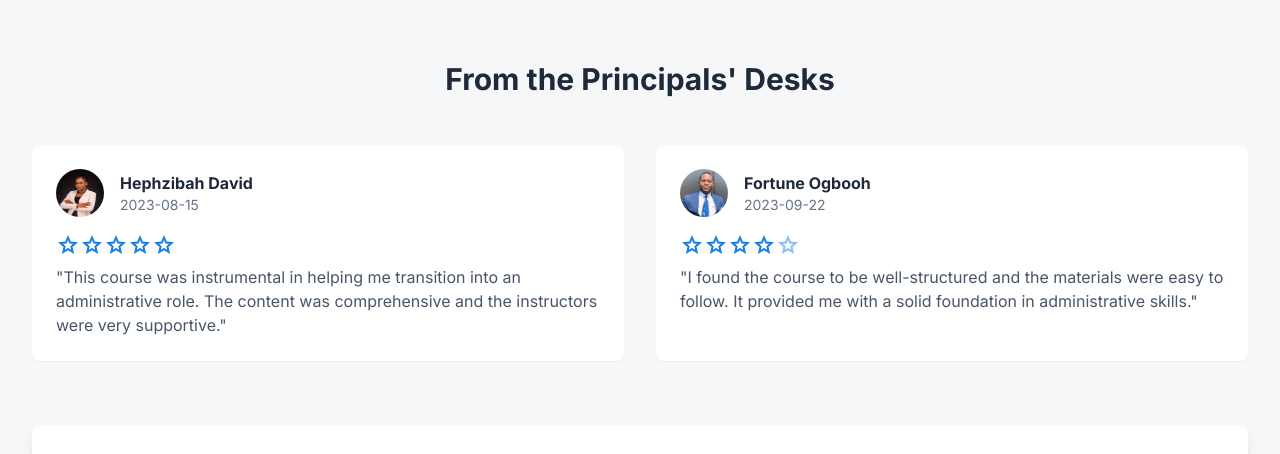
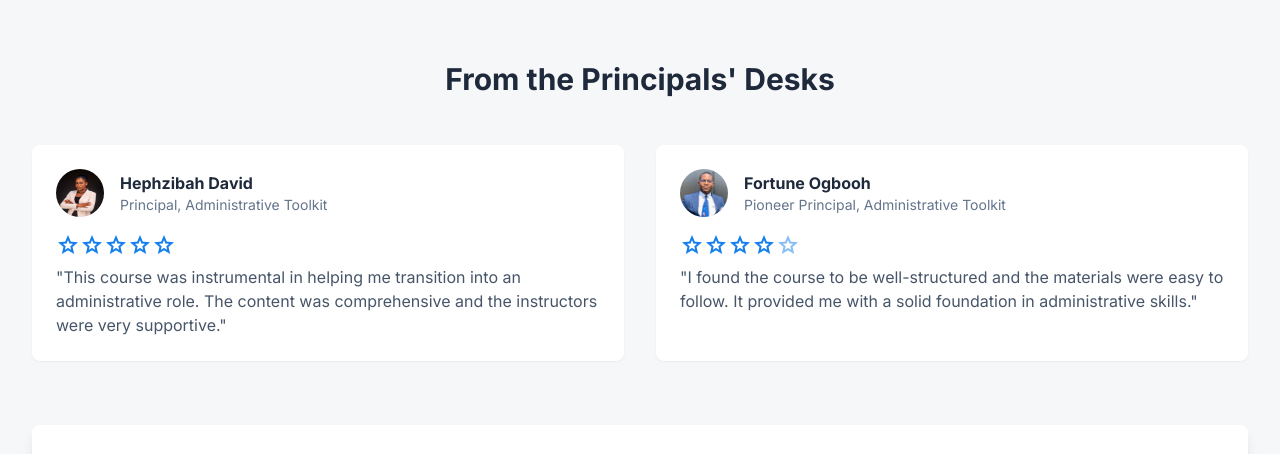
Before and after one commit to fortunedwards/admintoolkit, a website: page public/index.html in a window 1280 px wide. Shown: the part 2527-2981 px from the top of the page. Drawn offline with nearby package versions, Linux system fonts and the light colour scheme.

Commit message:
Update principals' titles from dates to positions

```diff
--- a/public/index.html
+++ b/public/index.html
@@ -247,7 +247,7 @@
 <img alt="Hephzibah David" class="h-12 w-12 rounded-full" src="/hephzibah.jpg"/>
 <div>
 <p class="font-bold text-slate-800 dark:text-white">Hephzibah David</p>
-<p class="text-sm text-slate-500 dark:text-slate-400">2023-08-15</p>
+<p class="text-sm text-slate-500 dark:text-slate-400">Principal, Administrative Toolkit</p>
 </div>
 </div>
 <div class="mt-4 flex">
@@ -266,7 +266,7 @@
 <img alt="Fortune Ogbooh" class="h-12 w-12 rounded-full" src="/IMAGE FORTUNE.jpg"/>
 <div>
 <p class="font-bold text-slate-800 dark:text-white">Fortune Ogbooh</p>
-<p class="text-sm text-slate-500 dark:text-slate-400">2023-09-22</p>
+<p class="text-sm text-slate-500 dark:text-slate-400">Pioneer Principal, Administrative Toolkit</p>
 </div>
 </div>
 <div class="mt-4 flex">
```
